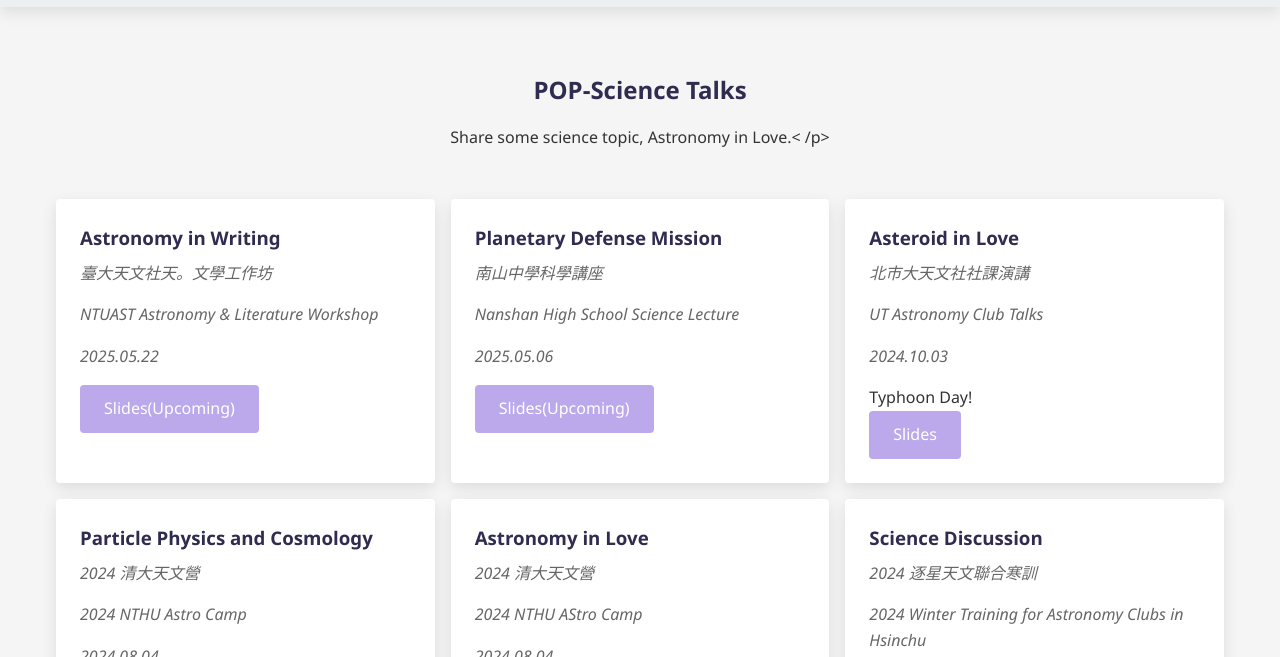
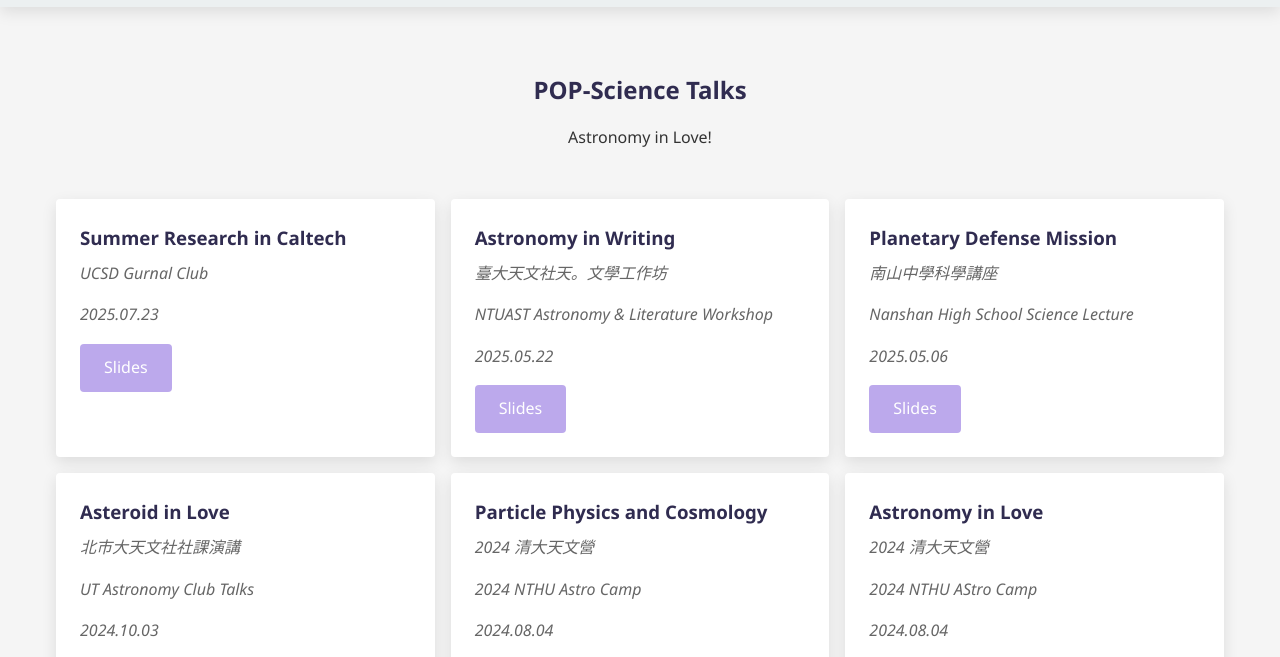
Before and after one commit to Didymos65803/Didymos65803, a plain HTML site: page presentations.html in a window 1280 px wide. Shown: the part 83-740 px from the top of the page. Drawn offline with Linux system fonts and the light colour scheme.

Commit message:
Update presentations.html

```diff
--- a/presentations.html
+++ b/presentations.html
@@ -327,13 +327,26 @@
         <div class="container">
             <div class="section-title">
                 <h1>POP-Science Talks</h1>
-                <p>Share some science topic, Astronomy in Love.< /p>
+                <p>Astronomy in Love!</p>
             </div>
 
             <!-- Presentations Grid -->
 
                 <div class="presentations-grid">
                 <!-- Presentation top -->
+
+                <div class="presentation-card" data-category="conference">
+                    <div class="presentation-content">
+                        <h3>Summer Research in Caltech</h3>
+                        <div class="meta">UCSD Gurnal Club</div>
+
+                        <div class="meta">2025.07.23</div>
+                        <div class="presentation-links">
+                            <a href="https://drive.google.com/file/d/1A9dTlTHUn_JiLmj0wQO9cexM4-dDLzim/view?usp=sharing"class="btn">Slides</a>
+                        </div>
+                    </div>
+                </div>
+
                 <div class="presentation-card" data-category="conference">
                     <div class="presentation-content">
                         <h3>Astronomy in Writing </h3>
@@ -341,7 +354,7 @@
                         <div class = "meta">NTUAST Astronomy & Literature Workshop</div>
                         <div class="meta">2025.05.22</div>
                         <div class="presentation-links">
-                            <a href=""class="btn">Slides(Upcoming)</a>
+                            <a href="https://drive.google.com/file/d/1FhZ6wMOhN4IlARpJHoI7WA6oL4gRv2Hg/view?usp=drive_link"class="btn">Slides</a>
                         </div>
                     </div>
                 </div>
@@ -353,7 +366,7 @@
                         <div class = "meta">Nanshan High School Science Lecture</div>
                         <div class="meta">2025.05.06</div>
                         <div class="presentation-links">
-                            <a href=""class="btn">Slides(Upcoming)</a>
+                            <a href="https://drive.google.com/file/d/1S8qvv3HN-lVdf-v9c9Vy7tIoj6RF_H9S/view?usp=drive_link" class="btn">Slides</a>
                         </div>
                     </div>
                 </div>
```
